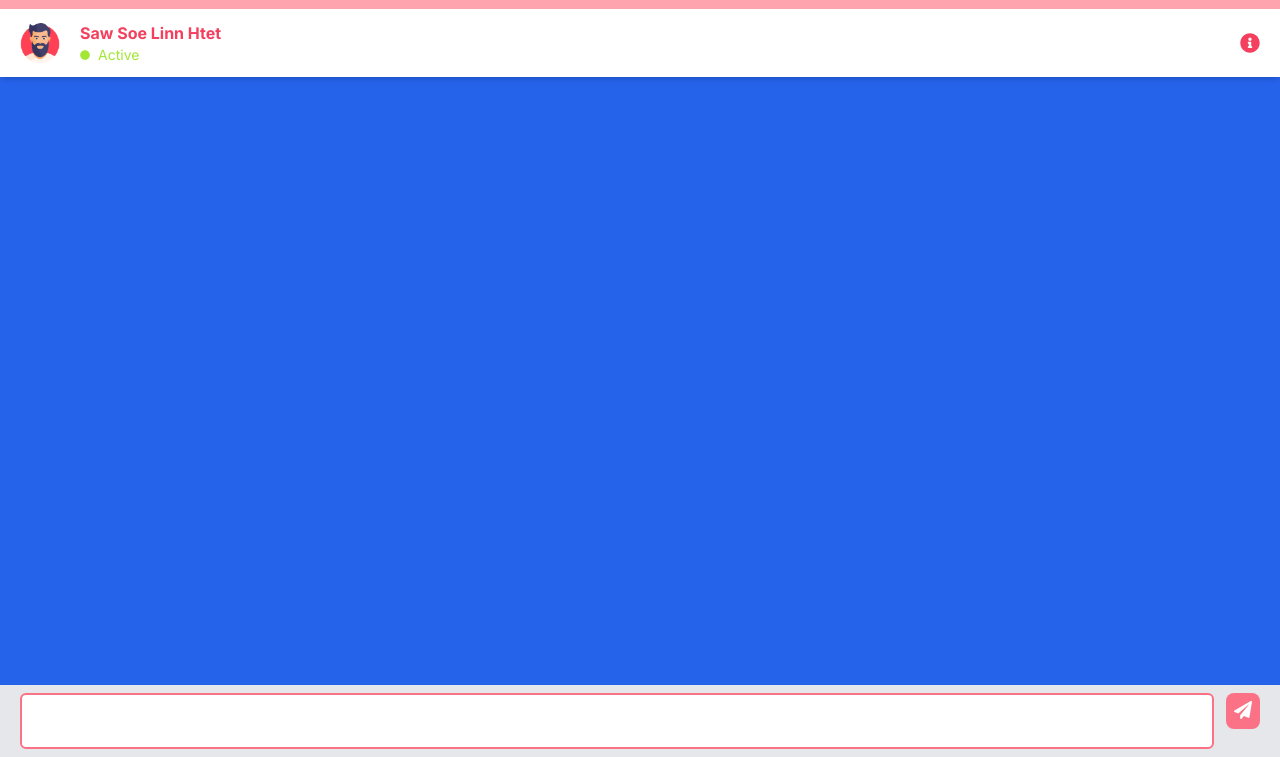
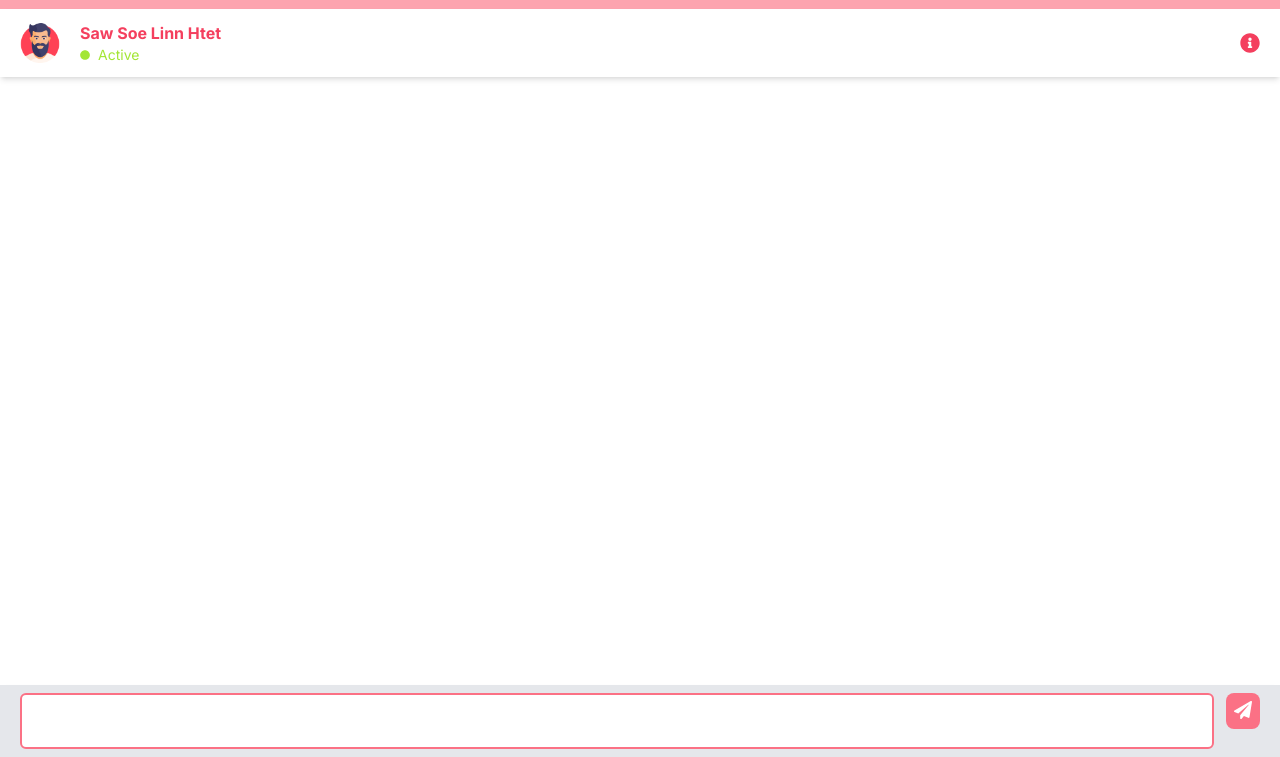
Before and after one commit to SawSoeLinnHtet/chat_io, a plain HTML site: page chat.html in a window 1280 px wide. Shown: the part 43-800 px from the top of the page. Drawn offline with nearby package versions, Linux system fonts and the light colour scheme.

Commit message:
chat bug 5

```diff
--- a/chat.html
+++ b/chat.html
@@ -43,11 +43,11 @@
             </p>
         </div>
 
-        <div @click="open = false" class="main-chat-area h-full relative">
-            <div class="h-full bg-blue-600">
+        <div @click="open = false" class="main-chat-area relative">
+            <div class="bg-blue-600">
 
             </div>
-            <div class="chatarea shadow-md sticky z-30 bg-gray-200 py-2 bottom-0 left-0 right-0 px-5 flex items-start gap-3">
+            <div class="chatarea shadow-md fixed z-30 bg-gray-200 py-2 bottom-0 left-0 right-0 px-5 flex items-start gap-3">
                 <textarea name="" id="" class="w-full h-14 border-2 border-rose-400 rounded-md p-2 outline-none"></textarea>
                 <button class="px-2 py-1 text-lg bg-rose-400 rounded-lg text-white">
                     <i class="fas fa-paper-plane"></i>
```
